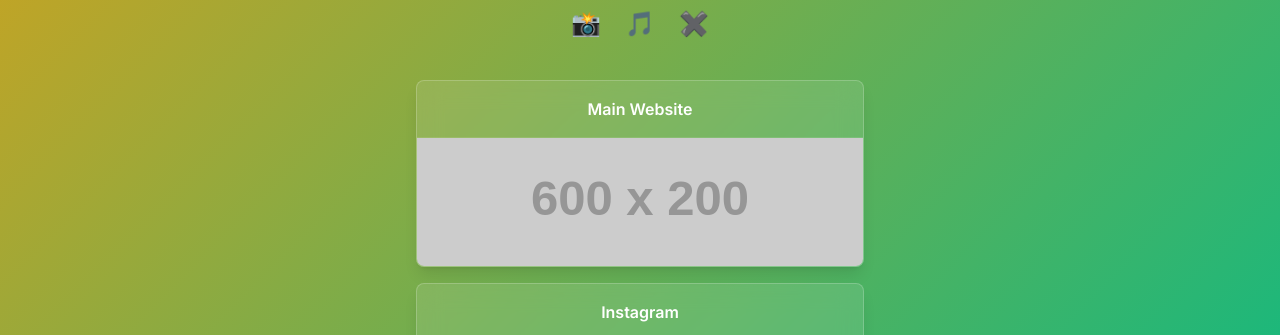
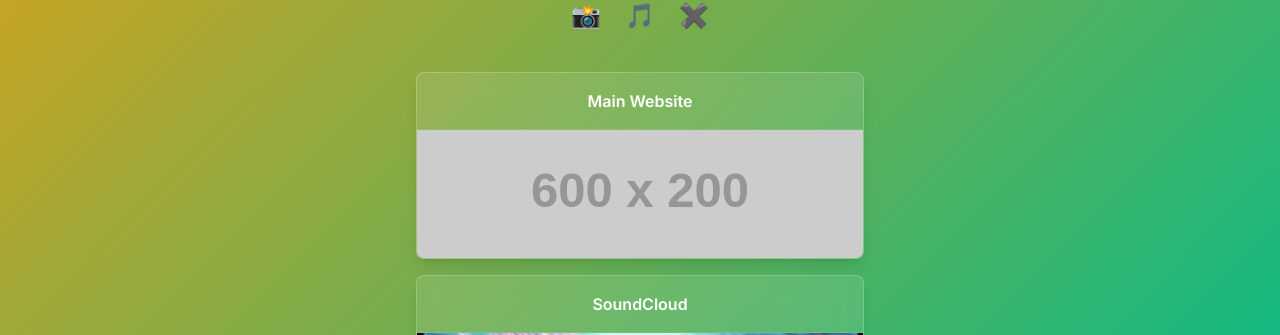
Before and after one commit to ARXELECTRIC/ARX-Directory, a plain HTML site: page index.html in a window 1280 px wide. Shown: the part 248-583 px from the top of the page. Drawn offline with nearby package versions, Linux system fonts and the light colour scheme; placeholder pictures from the web are drawn by us.

Commit message:
Update index.html

```diff
--- a/index.html
+++ b/index.html
@@ -10,8 +10,7 @@
         body { font-family: 'Inter', sans-serif; background: linear-gradient(-45deg, #1e3a8a, #0ea5e9, #10b981, #f59e0b, #7c3aed); background-size: 400% 400%; animation: gradient 7s ease infinite; min-height: 100vh; overflow-x: hidden; }
         @keyframes gradient { 0% { background-position: 0% 50%; } 50% { background-position: 100% 50%; } 100% { background-position: 0% 50%; } }
         .link-card { transition: all 0.3s cubic-bezier(0.4, 0, 0.2, 1); cursor: pointer; }
-        .link-card:hover { transform: translateY(-4px) scale(1.01); }
-
+        .link-card:hover { transform: translateY(-4px) scale(1.02); }
         #transition-box { position: fixed; z-index: 9999; pointer-events: none; transition: all 0.8s cubic-bezier(0.4, 0, 0.2, 1); object-fit: cover; border-radius: 0.5rem; box-shadow: 0 25px 50px -12px rgba(0, 0, 0, 0.5); display: none; }
         #fade-overlay { position: fixed; inset: 0; background-color: black; z-index: 9998; opacity: 0; pointer-events: none; transition: opacity 0.8s ease; }
     </style>
@@ -23,17 +22,13 @@
 
     <div class="max-w-md mx-auto w-full mt-10">
         <div class="text-center mb-10">
-            <div id="profile-container" class="w-32 h-32 mx-auto rounded-full bg-white/10 border-4 border-white/30 shadow-2xl flex items-center justify-center overflow-hidden mb-5">
-                <!-- Profile image handled by script -->
-            </div>
-            <h1 class="text-3xl font-bold text-white mb-4 tracking-tight">arx.cr2</h1>
+            <!-- Profile Picture -->
+            <div id="profile-container" class="w-32 h-32 mx-auto rounded-full bg-white/10 border-4 border-white/30 shadow-2xl flex items-center justify-center overflow-hidden mb-5"></div>
+
+            <h1 class="text-3xl font-bold text-white mb-2 tracking-tight">arx.cr2</h1>
 
             <!-- Social Icons -->
-            <div class="flex justify-center gap-6 text-white text-2xl mb-8">
-                <a href="#" class="hover:opacity-75 transition-opacity">📸</a>
-                <a href="#" class="hover:opacity-75 transition-opacity">🎵</a>
-                <a href="#" class="hover:opacity-75 transition-opacity">✖️</a>
-            </div>
+            <div id="social-container" class="flex justify-center gap-6 text-white text-2xl mb-8"></div>
         </div>
 
         <div id="links-container" class="space-y-4"></div>
@@ -43,39 +38,32 @@
 
     <script>
         const CONFIG = {
-            // EDIT YOUR PROFILE PICTURE HERE
             profilePic: "profile.png",
-
-            // EDIT YOUR LINKS AND BUTTON IMAGES HERE
+            socialIcons: [
+                { emoji: "📸", url: "#" },
+                { emoji: "🎵", url: "#" },
+                { emoji: "✖️", url: "#" }
+            ],
             links: [
-                {
-                    label: "Main Website",
-                    url: "https://your-main-website.com",
-                    img: "website.jpg"
-                },
-                {
-                    label: "Instagram",
-                    url: "https://instagram.com/your-profile",
-                    img: "instagram.jpg"
-                },
-                {
-                    label: "SoundCloud",
-                    url: "https://soundcloud.com/your-profile",
-                    img: "soundcloud.jpg"
-                }
+                { label: "Main Website", url: "https://your-main-website.com", img: "website.jpg" },
+                { label: "SoundCloud", url: "https://soundcloud.com/your-profile", img: "soundcloud.jpg" }
             ]
         };
 
-        document.getElementById('profile-container').innerHTML = `
-            <img src="${CONFIG.profilePic}" alt="Profile" class="w-full h-full object-cover" onerror="this.src='https://placehold.co/128x128/1e293b/white?text=Arx'">
-        `;
+        // Render Profile
+        document.getElementById('profile-container').innerHTML = `<img src="${CONFIG.profilePic}" class="w-full h-full object-cover" onerror="this.src='https://placehold.co/128x128/1e293b/white?text=Profile'">`;
 
+        // Render Socials
+        const socialCont = document.getElementById('social-container');
+        CONFIG.socialIcons.forEach(s => socialCont.innerHTML += `<a href="${s.url}" class="hover:opacity-75 transition-opacity">${s.emoji}</a>`);
+
+        // Render Links
         const container = document.getElementById('links-container');
         CONFIG.links.forEach(link => {
             container.innerHTML += `
                 <div class="link-card block overflow-hidden bg-white/10 backdrop-blur-md rounded-lg shadow-lg border border-white/20" onclick="transition(event, '${link.url}')">
                     <div class="p-4 text-center border-b border-white/10"><span class="font-semibold text-white">${link.label}</span></div>
-                    <img src="${link.img}" class="w-full h-32 object-cover card-img" onerror="this.src='https://placehold.co/600x200/1e293b/white?text=${link.label}'">
+                    <img src="${link.img}" class="w-full h-32 object-cover card-img" onerror="this.src='https://placehold.co/600x200/1e293b/white?text=Image+Err'">
                 </div>
             `;
         });
@@ -106,7 +94,7 @@
             setTimeout(() => { window.location.href = url; }, 750);
         }
 
-        window.onpageshow = (event) => {
+        window.onpageshow = () => {
             document.getElementById('fade-overlay').style.opacity = '0';
             document.getElementById('transition-box').style.display = 'none';
         };
```
